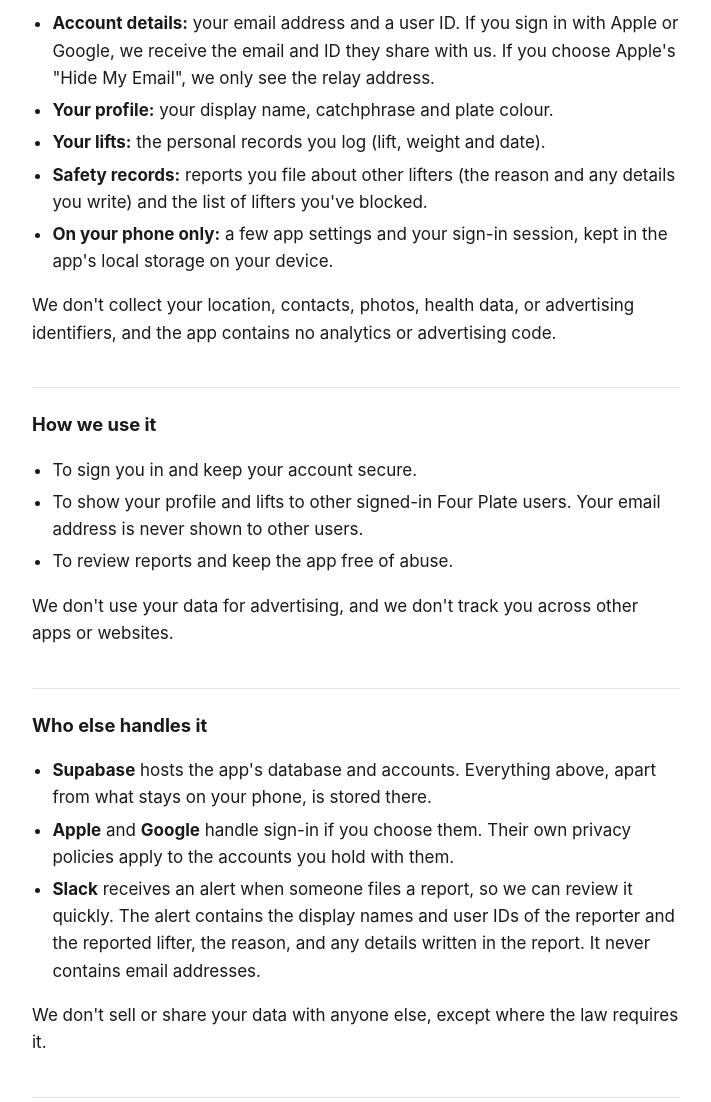
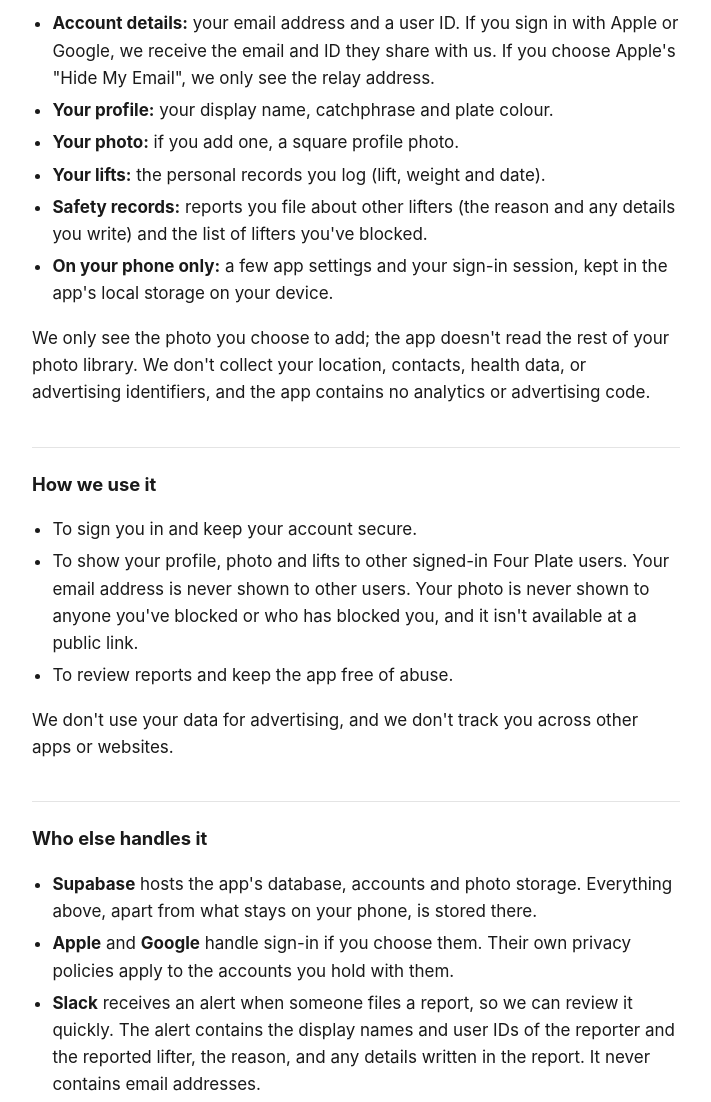
Before and after one commit to UgoValPrime/fourplate-legal, a plain HTML site: page index.html in a window 1280 px wide. Shown: the part 360-1462 px from the top of the page, without its empty margins (284-995 px from the left). Drawn offline with Linux system fonts and the light colour scheme.

Commit message:
Cover profile photos in the privacy policy
Co-Authored-By: Claude Opus 5.5 <noreply@anthropic.com>

```diff
--- a/index.html
+++ b/index.html
@@ -37,28 +37,31 @@ and we never sell your data.</p>
     Apple or Google, we receive the email and ID they share with us. If you choose Apple's
     "Hide My Email", we only see the relay address.</li>
   <li><strong>Your profile:</strong> your display name, catchphrase and plate colour.</li>
+  <li><strong>Your photo:</strong> if you add one, a square profile photo.</li>
   <li><strong>Your lifts:</strong> the personal records you log (lift, weight and date).</li>
   <li><strong>Safety records:</strong> reports you file about other lifters (the reason and
     any details you write) and the list of lifters you've blocked.</li>
   <li><strong>On your phone only:</strong> a few app settings and your sign-in session, kept in
     the app's local storage on your device.</li>
 </ul>
-<p>We don't collect your location, contacts, photos, health data, or advertising identifiers,
+<p>We only see the photo you choose to add; the app doesn't read the rest of your photo
+library. We don't collect your location, contacts, health data, or advertising identifiers,
 and the app contains no analytics or advertising code.</p>
 
 <h2>How we use it</h2>
 <ul>
   <li>To sign you in and keep your account secure.</li>
-  <li>To show your profile and lifts to other signed-in Four Plate users. Your email address is
-    never shown to other users.</li>
+  <li>To show your profile, photo and lifts to other signed-in Four Plate users. Your email
+    address is never shown to other users. Your photo is never shown to anyone you've blocked
+    or who has blocked you, and it isn't available at a public link.</li>
   <li>To review reports and keep the app free of abuse.</li>
 </ul>
 <p>We don't use your data for advertising, and we don't track you across other apps or websites.</p>
 
 <h2>Who else handles it</h2>
 <ul>
-  <li><strong>Supabase</strong> hosts the app's database and accounts. Everything above,
-    apart from what stays on your phone, is stored there.</li>
+  <li><strong>Supabase</strong> hosts the app's database, accounts and photo storage.
+    Everything above, apart from what stays on your phone, is stored there.</li>
   <li><strong>Apple</strong> and <strong>Google</strong> handle sign-in if you choose them. Their
     own privacy policies apply to the accounts you hold with them.</li>
   <li><strong>Slack</strong> receives an alert when someone files a report, so we can review it
@@ -71,11 +74,12 @@ and the app contains no analytics or advertising code.</p>
 <h2>Keeping and deleting your data</h2>
 <p>We keep your data while you have an account. To delete it, open
 <strong>Settings → Delete account</strong> in the app. This permanently removes your account,
-profile, lifts and blocks. If you signed in with Apple, it also disconnects Four Plate from your
+profile, photo, lifts and blocks. If you signed in with Apple, it also disconnects Four Plate from your
 Apple ID.</p>
 <p>Reports you filed are kept so we can finish reviewing them, with your name and ID removed.
 Reports filed about you are deleted along with your account. Report alerts already sent
 to our private moderation channel in Slack may stay there until we remove them.</p>
+<p>Removing or replacing your photo in Edit profile deletes the old photo file.</p>
 <p>You can also ask us by email to see, correct or delete your data, and we'll reply within
 30 days.</p>
 
```
